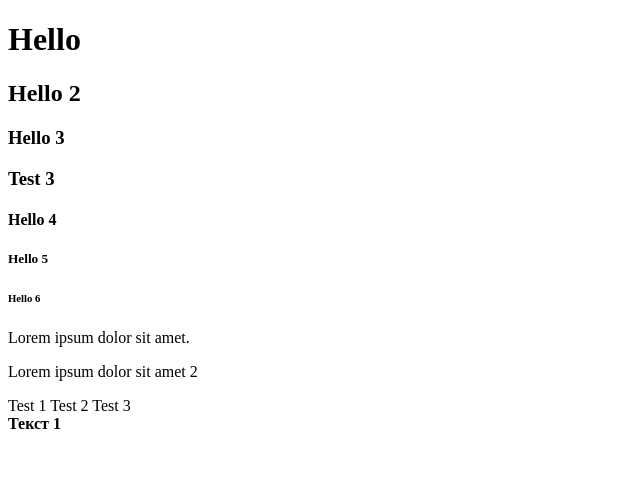
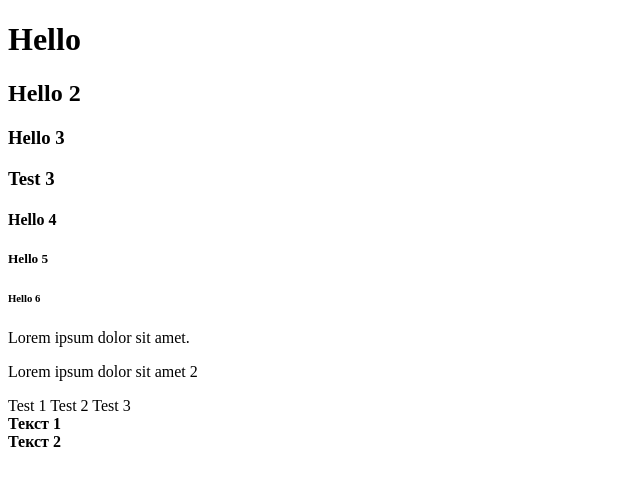
Before and after one commit to grantdesign/gitproject, a plain HTML site: page index.html in a window 1280 px wide. Shown: the full height of the page, 0-640 px from the left. Drawn offline with Linux system fonts and the light colour scheme.

Commit message:
Добавление блока div 2

```diff
--- a/index.html
+++ b/index.html
@@ -24,5 +24,9 @@
     <div class="div">
         <b>Текст 1</b>
     </div>
+
+    <div class="div2">
+        <b>Текст 2</b>
+    </div>
 </body>
 </html>
```
